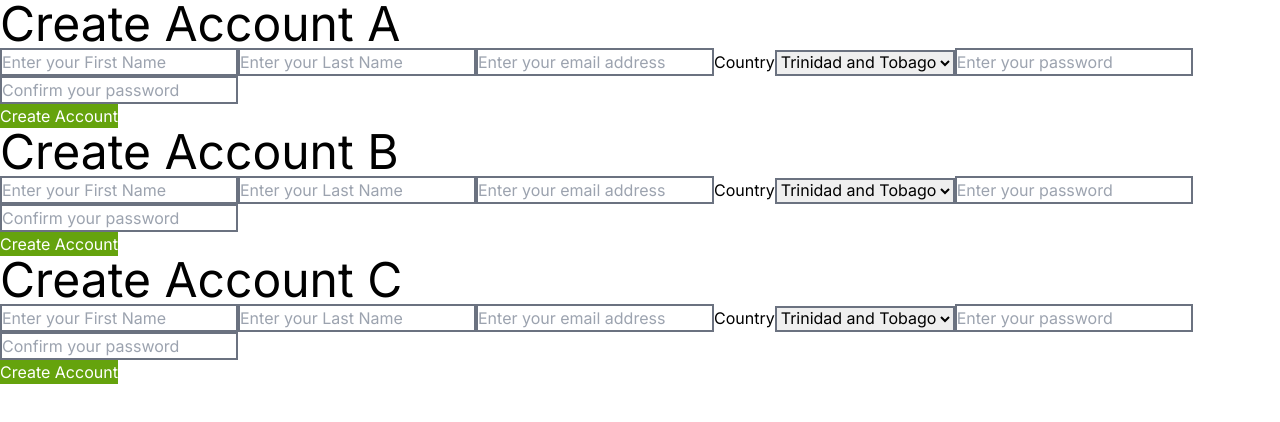
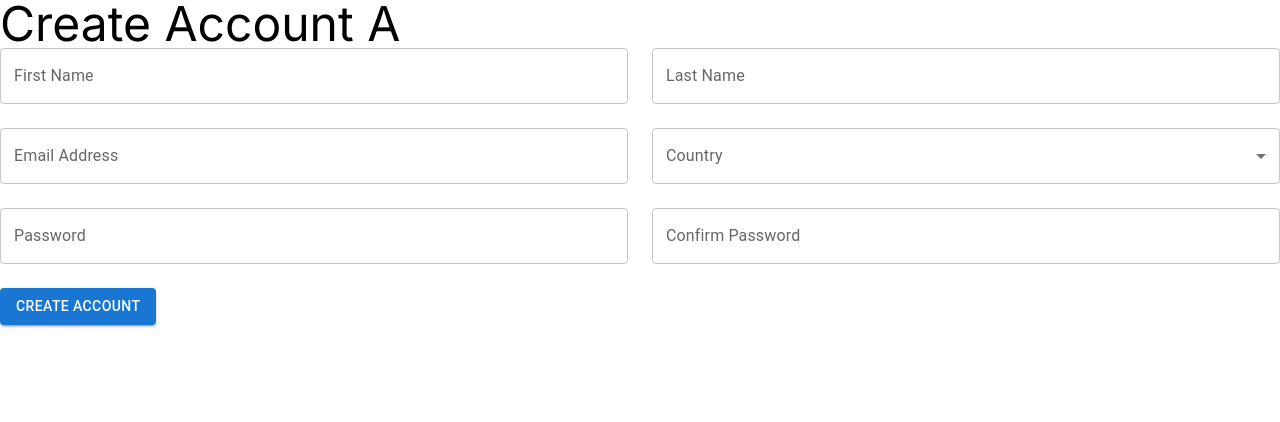
Before and after one commit to turneleius/sign-up, a Next.js app: page / in a window 1280 px wide. Shown: the top 422 px of the page. Built offline with nearby package versions, Linux system fonts and the light colour scheme.

Commit message:
included material ui for design

```diff
--- a/app/createAccountForm.tsx
+++ b/app/createAccountForm.tsx
@@ -1,7 +1,14 @@
 'use client'
+import { Button, FormControl, Grid, InputLabel, MenuItem, Select, TextField } from "@mui/material";
 import { createAccount } from "./actions/formActions";
+import { useState } from "react";
 
 const CreateAccountForm = ({ formTitle }: any) => {
+    const [country, setCountry] = useState("");
+
+    const handleChange = (event: any) => {
+        setCountry(() => event.target.value);
+    }
 
     const handleSubmit = (event: any) => {
         event.preventDefault();
@@ -15,6 +22,7 @@ const CreateAccountForm = ({ formTitle }: any) => {
         }
         createAccount(user);
     }
+
     return (
         <>
             <div className="text-5xl">
@@ -22,19 +30,41 @@ const CreateAccountForm = ({ formTitle }: any) => {
             </div>
             <div>
                 <form onSubmit={handleSubmit}>
-                    <input className="border-2 border-gray-500" name="firstName" type="text" placeholder="Enter your First Name" />
-                    <input className="border-2 border-gray-500" name="lastName" type="text" placeholder="Enter your Last Name" />
-                    <input className="border-2 border-gray-500" name="email" type="email" placeholder="Enter your email address" />
-                    Country<select name="country" className="border-2 border-gray-500">
-                        <option value="TT">Trinidad and Tobago</option>
-                        <option value="JA">Jamaica</option>
-                        <option value="BD">Barbados</option>
-                    </select>
-                    <input className="border-2 border-gray-500" name="password" type="password" placeholder="Enter your password" />
-                    <input className="border-2 border-gray-500" name="passwordConfirmation" type="password" placeholder="Confirm your password" />
-                    <div>
-                        <button className="bg-lime-600 text-white" type="submit">Create Account</button>
-                    </div>
+                    <Grid container spacing={3}>
+                        <Grid item xs={12} md={6}>
+                            <TextField fullWidth name="firstName" label="First Name" variant="outlined" />
+                        </Grid>
+                        <Grid item xs={12} md={6}>
+                            <TextField fullWidth name="lastName" label="Last Name" variant="outlined" />
+                        </Grid>
+                        <Grid item xs={12} md={6}>
+                            <TextField fullWidth name="email" label="Email Address" type="email" variant="outlined" />
+                        </Grid>
+                        <Grid item xs={12} md={6}>
+                            <FormControl fullWidth>
+                                <InputLabel>Country</InputLabel>
+                                <Select
+                                    value={country}
+                                    label="Country"
+                                    name="country"
+                                    onChange={handleChange}
+                                >
+                                    <MenuItem value={'TT'}>Trinidad and Tobago</MenuItem>
+                                    <MenuItem value={'JA'}>Jamaica</MenuItem>
+                                    <MenuItem value={'BD'}>Barbados</MenuItem>
+                                </Select>
+                            </FormControl>
+                        </Grid>
+                        <Grid item xs={12} md={6}>
+                            <TextField fullWidth name="password" label="Password" variant="outlined" type="password" />
+                        </Grid>
+                        <Grid item xs={12} md={6}>
+                            <TextField fullWidth name="passwordConfirmation" label="Confirm Password" variant="outlined" type="password" />
+                        </Grid>
+                        <Grid item xs={12} md={6}>
+                            <Button variant="contained" type="submit">Create Account</Button>
+                        </Grid>
+                    </Grid>
                 </form>
             </div>
         </>
--- a/app/page.tsx
+++ b/app/page.tsx
@@ -3,8 +3,6 @@ import CreateAccountForm from "./createAccountForm";
 const SignUpPage = () => {
   return <>
     <CreateAccountForm formTitle="Create Account A" />
-    <CreateAccountForm formTitle="Create Account B" />
-    <CreateAccountForm formTitle="Create Account C" />
   </>
 }
 
```
Also changed, not shown: package.json (+8 -5 lines), 1 other file (tests, documents, lock files or other folders).
